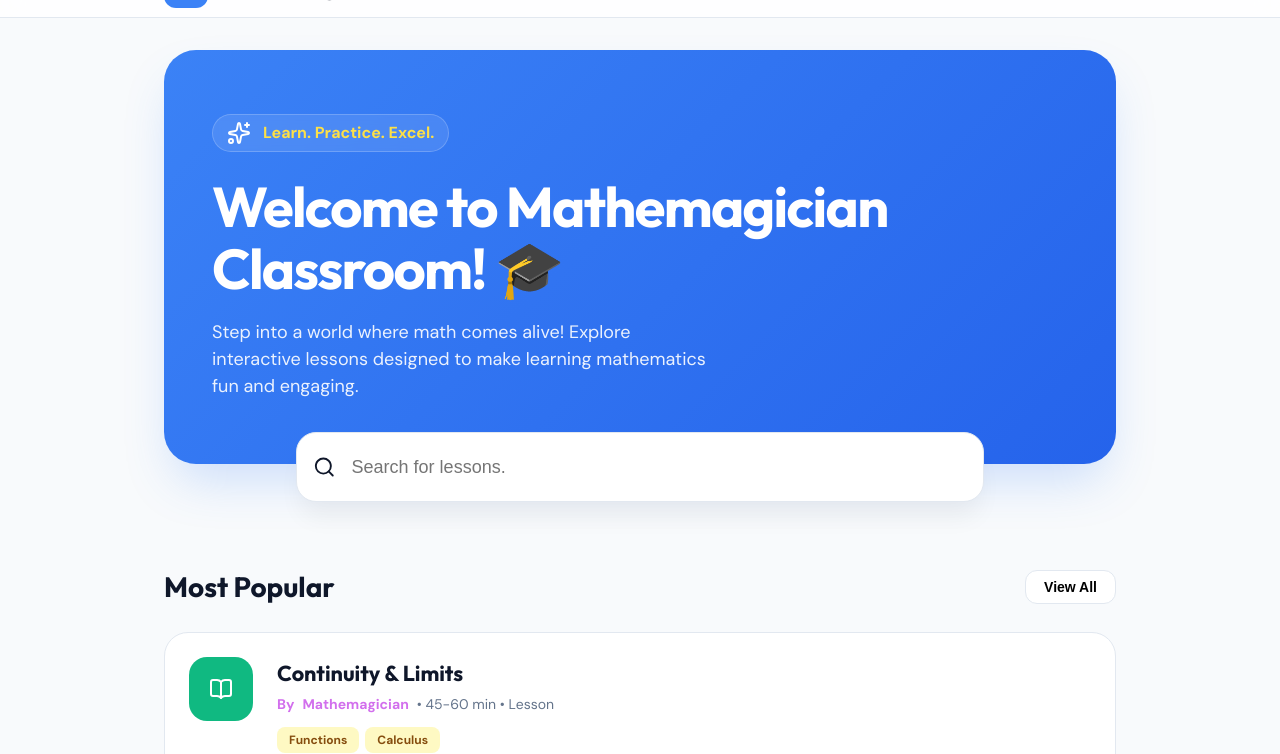
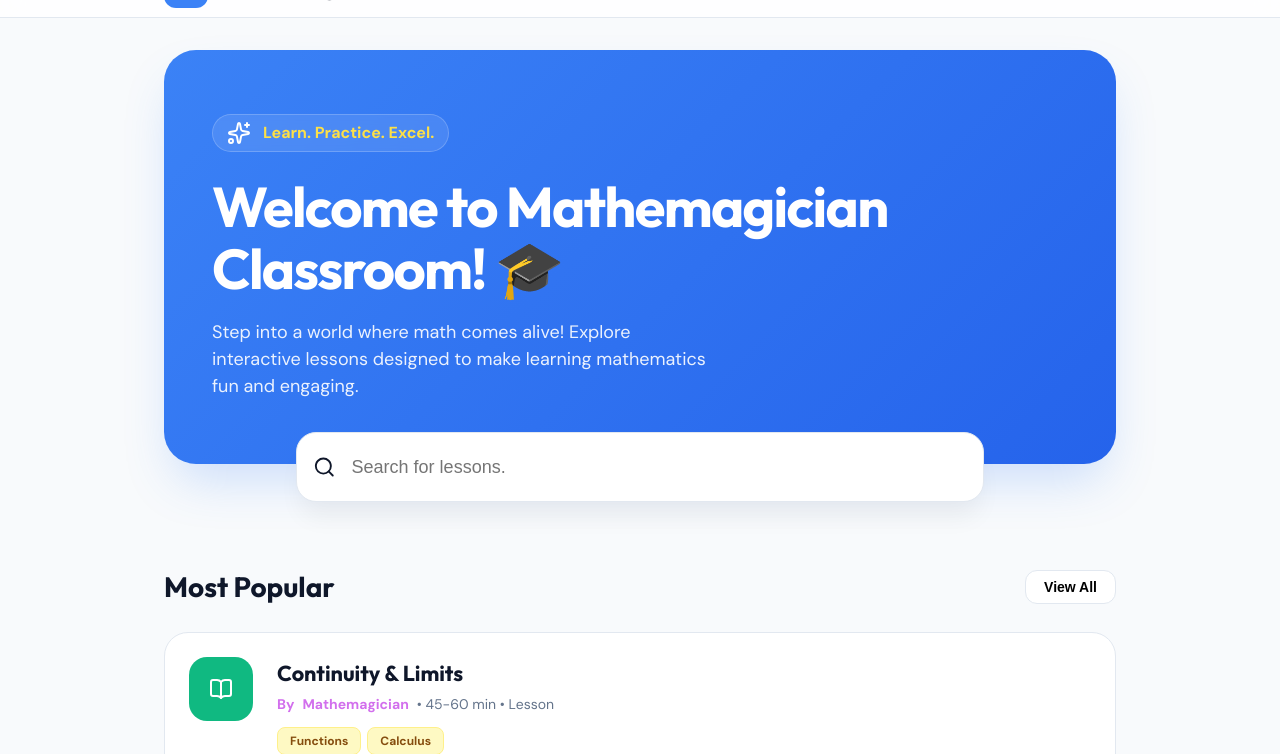
Before and after one commit to Gabbbooo/Mathemagician, a plain HTML site: page Classroom.html in a window 1280 px wide. Shown: the part 46-800 px from the top of the page. Drawn offline with nearby package versions, Linux system fonts and the light colour scheme.

Commit message:
Update Classroom.html

```diff
--- a/Classroom.html
+++ b/Classroom.html
@@ -106,14 +106,7 @@
 
         .tags { display: flex; gap: 6px; margin-bottom: 1rem; }
 
-        .badge {
-            background: #fef9c3;
-            color: #854d0e;
-            padding: 4px 12px;
-            border-radius: 8px;
-            font-size: 0.75rem;
-            font-weight: 700;
-        }
+        .badge { background: #fef9c3; color: #854d0e; padding: 4px 12px; border-radius: 8px; font-size: 0.75rem; font-weight: 700; border: 1px solid #fef08a; }
 
         .lesson-desc { font-size: 0.95rem; color: var(--muted); line-height: 1.6; }
 
```
